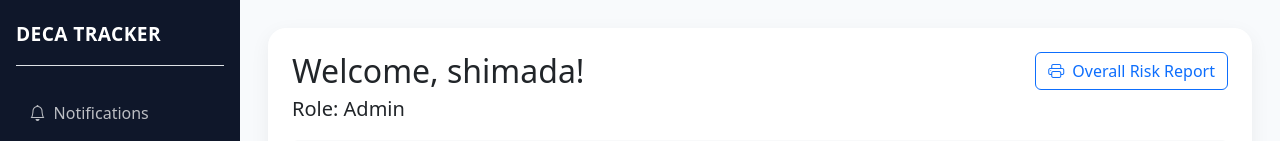
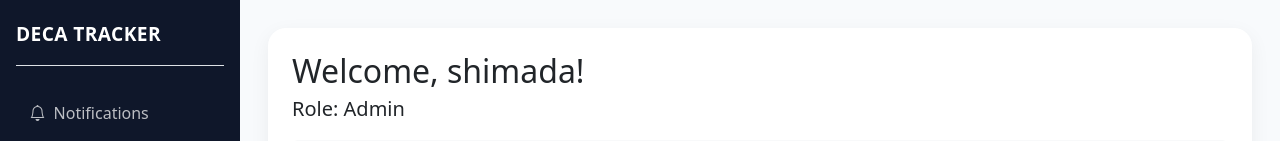
Before and after one commit to weikang-a11y/club-tracker, a Flask app: page /overall_member_commitments in a window 1280 px wide. Shown: the top 141 px of the page. Run offline with Flask 3, Linux system fonts and the light colour scheme; a user stored in the database is signed in; tables that the repository leaves empty hold one stand-in row (values such as "Sample post"); some libraries are stand-ins or nearby versions.

Commit message:
remove button in overall member commitments

```diff
--- a/templates/dashboard.html
+++ b/templates/dashboard.html
@@ -19,11 +19,6 @@
                   </strong>
               </p>
           </div>
-          {% if user.role == 'officer' or user.is_admin %}
-          <a class="btn btn-outline-primary" href="{{ url_for('reports', tab='commitment') }}">
-              <i class="bi bi-printer me-1"></i> Overall Risk Report
-          </a>
-          {% endif %}
       </div>
       {% if user.role == 'officer' or user.is_admin %}
       <div class="mt-3 p-3 bg-light rounded">
```
